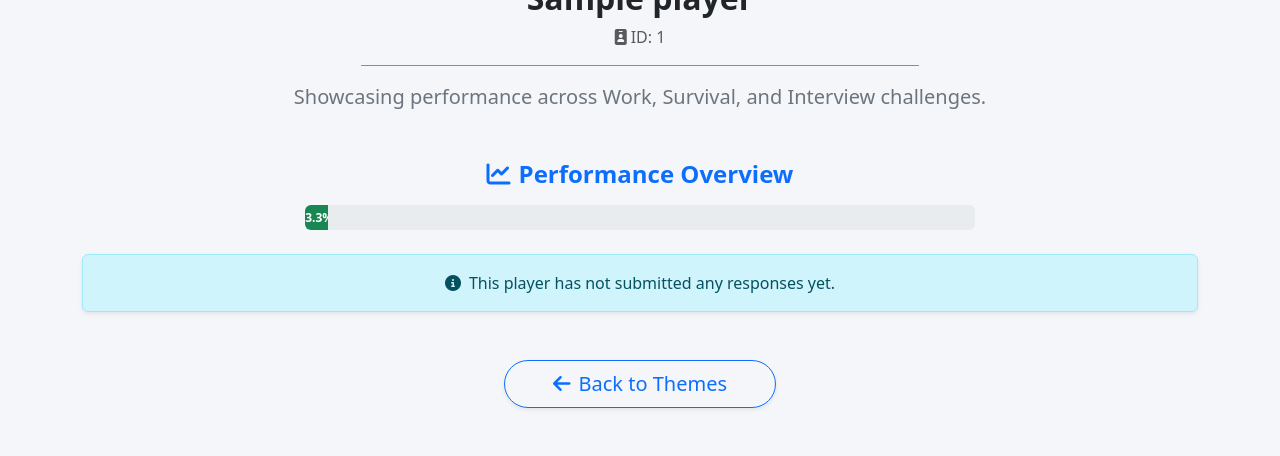
After one commit to Aiworld10/SmartPlay-AI, a FastAPI app: template SmartPlayAI/templates/player_detail.html in a window 1280 px wide. The commit adds this page. Shown: the part 465-921 px from the top of the page. Run offline with FastAPI, Linux system fonts and the light colour scheme; the template is opened without the code that fills it: most values are stand-ins (such as "Sample title", 1, 10 or a date in 2020); parts of the project's set-up code (start-up, migrations or seed data) failed here and were passed over; some libraries are stand-ins or nearby versions.

Commit message:
modifi db for fetch player response, date, adjust router fetching players response, adding page detail

```diff
--- a/SmartPlayAI/main.py
+++ b/SmartPlayAI/main.py
@@ -141,8 +141,16 @@ async def generate_question_form(request: Request):
 async def index(request: Request,
                 current_user: Optional[schemas.PlayerBase] = Depends(optional_current_user)):
     """Render the main index page."""
-    # print("Current user:", current_user)
-    return templates.TemplateResponse(request, "index.html", {"user": current_user})
+    return templates.TemplateResponse(
+        request,
+        "index.html",
+        {
+            "user": current_user,
+            "username": current_user.name if current_user else None,
+            "user_score": current_user.score if current_user else None,
+            "user_id": current_user.id if current_user else None
+        }
+    )
 
 
 @app.get('/leaderboard')
--- a/SmartPlayAI/router/questions.py
+++ b/SmartPlayAI/router/questions.py
@@ -84,6 +84,7 @@ async def get_random_questions(
         }
     )
 
+
 @router.get("/random/api", response_model=schemas.ListQuestionsOut)
 async def get_random_questions_api(
         theme: str = Query(...),
--- /dev/null
+++ b/SmartPlayAI/templates/header.html
@@ -0,0 +1,64 @@
+<!DOCTYPE html>
+<html lang="en">
+
+<head>
+    <meta charset="UTF-8">
+    <title>Welcome to SmartPlayAI</title>
+    <!-- Bootstrap CSS -->
+    <link href="https://cdn.jsdelivr.net/npm/bootstrap@5.3.2/dist/css/bootstrap.min.css" rel="stylesheet">
+    <!-- Font Awesome -->
+    <link rel="stylesheet" href="https://cdnjs.cloudflare.com/ajax/libs/font-awesome/6.4.0/css/all.min.css">
+    <!-- HTMX -->
+    <script src="https://unpkg.com/htmx.org@1.9.10"></script>
+    <style>
+        body {
+            background: #f4f6fa;
+        }
+
+        .container-custom {
+            max-width: 400px;
+            margin: 60px auto;
+            background: #fff;
+            border-radius: 8px;
+            box-shadow: 0 2px 8px rgba(0, 0, 0, 0.08);
+            padding: 32px 24px;
+            text-align: center;
+        }
+    </style>
+</head>
+<header>
+    <nav class="navbar navbar-expand-lg navbar-dark bg-primary mb-4">
+        <div class="container-fluid">
+            <a class="navbar-brand" href="/">
+                <i class="fas fa-brain me-2"></i>SmartPlay AI
+            </a>
+            <div class="d-flex align-items-center gap-3">
+                {% if username %}
+                <!-- Logged-in user -->
+                <span class="text-white">
+                    <i class="fas fa-user me-1"></i>{{ username }}
+                </span>
+                <span class="badge bg-warning text-dark">
+                    <i class="fas fa-star me-1"></i>{{ user_score }}
+                </span>
+                <span class="text-white">
+                    <a href="/players/id/{{ user_id }}" class="text-white text-decoration-none">
+                        <i class="fas fa-id-badge me-1"></i>
+                        ID: {{ user_id }}
+                    </a>
+                </span>
+                <form action="/auth/logout" method="post" style="display: inline; margin: 0;">
+                    <button type="submit" class="btn btn-danger btn-sm">
+                        <i class="fas fa-sign-out-alt me-1"></i>Log Out
+                    </button>
+                </form>
+                {% else %}
+                <!-- Guest user -->
+                <span class="text-white">
+                    <i class="fas fa-user-circle me-1"></i>Welcome, Guest!
+                </span>
+                {% endif %}
+            </div>
+        </div>
+    </nav>
+</header>
--- /dev/null
+++ b/SmartPlayAI/templates/player_detail.html
@@ -0,0 +1,120 @@
+{% include 'header.html' %}
+<div class="container py-5">
+
+    <!-- Player Header / Hero Section -->
+    <div class="text-center mb-5">
+        <div class="position-relative d-inline-block">
+            <img src="https://ui-avatars.com/api/?name={{ player.name }}&background=random&color=fff&size=120"
+                class="rounded-circle shadow-sm mb-3" alt="{{ player.name }}">
+            <span class="position-absolute top-0 start-100 translate-middle badge rounded-pill bg-success fs-6">
+                <i class="fas fa-star me-1"></i>{{ player.score }}
+            </span>
+        </div>
+
+        <h2 class="fw-bold text-dark mb-2">{{ player.name }}</h2>
+        <p class="text-muted">
+            <i class="fas fa-id-badge me-1"></i>ID: {{ player.id }}
+        </p>
+
+        <hr class="w-50 mx-auto opacity-50">
+        <p class="lead text-secondary">Showcasing performance across <strong>Work</strong>, <strong>Survival</strong>,
+            and <strong>Interview</strong> challenges.</p>
+    </div>
+
+    <!-- Response Summary -->
+    <div class="mb-4 text-center">
+        <h4 class="fw-bold text-primary mb-3"><i class="fas fa-chart-line me-2"></i>Performance Overview</h4>
+        <div class="progress mx-auto" style="height: 25px; width: 60%;">
+            {% set max_score = 300 %}
+            {% set percentage = (player.score / max_score * 100) if player.score else 0 %}
+            <div class="progress-bar bg-success fw-semibold" role="progressbar"
+                style="width: {{ percentage if percentage < 100 else 100 }}%">
+                {{ percentage|round(1) }}%
+            </div>
+        </div>
+    </div>
+
+    <!-- Player Responses by Theme -->
+    <div class="accordion shadow-sm rounded-3" id="responseAccordion">
+        {% set themes = {"work":"briefcase", "survival":"campground", "interview":"comments"} %}
+        {% for theme, icon in themes.items() %}
+        {% set theme_responses = responses | selectattr("question_theme", "equalto", theme) | list %}
+        {% if theme_responses %}
+        <div class="accordion-item mb-3 border-0 rounded-3 shadow-sm">
+            <h2 class="accordion-header" id="heading-{{ theme }}">
+                <button class="accordion-button collapsed fw-semibold text-capitalize bg-light" type="button"
+                    data-bs-toggle="collapse" data-bs-target="#collapse-{{ theme }}" aria-expanded="false"
+                    aria-controls="collapse-{{ theme }}">
+                    <i class="fas fa-{{ icon }} me-2 text-primary"></i>{{ theme }} Responses
+                    <span class="badge bg-primary ms-2">{{ theme_responses|length }}</span>
+                </button>
+            </h2>
+            <div id="collapse-{{ theme }}" class="accordion-collapse collapse" aria-labelledby="heading-{{ theme }}"
+                data-bs-parent="#responseAccordion">
+                <div class="accordion-body bg-white">
+
+                    {% for response in theme_responses %}
+                    <div class="card border-0 shadow-sm mb-4 rounded-3">
+                        <div class="card-body">
+                            <h6 class="fw-bold text-primary mb-2">
+                                <i class="fas fa-question-circle me-1"></i>{{ response.question_text }}
+                            </h6>
+                            <p class="mb-1"><strong>Your Answer:</strong> {{ response.response_text }}</p>
+
+                            <div class="d-flex align-items-center justify-content-between mt-2">
+                                <span class="fw-semibold text-secondary">
+                                    <i class="fas fa-bolt me-1"></i>Score:
+                                    <span
+                                        class="{% if response.score >= 4 %}text-success{% elif response.score >= 2 %}text-warning{% else %}text-danger{% endif %}">
+                                        {{ response.score }}
+                                    </span>
+                                </span>
+
+                                {% if response.llm_feedback %}
+                                <button class="btn btn-sm btn-outline-primary" type="button" data-bs-toggle="collapse"
+                                    data-bs-target="#feedback-{{ loop.index }}-{{ theme }}" aria-expanded="false">
+                                    <i class="fas fa-comment-dots me-1"></i>View Feedback
+                                </button>
+                                {% endif %}
+                            </div>
+
+                            {% if response.llm_feedback %}
+                            <div class="collapse mt-3" id="feedback-{{ loop.index }}-{{ theme }}">
+                                <div class="card card-body bg-light border-0">
+                                    <strong>LLM Feedback:</strong>
+                                    <p class="mb-0">{{ response.llm_feedback }}</p>
+                                </div>
+                            </div>
+                            {% endif %}
+
+                            <p class="text-muted small mt-3 mb-0">
+                                <i class="fas fa-clock me-1"></i>
+                                {{ response.created_at.strftime('%B %d, %Y at %I:%M %p') if response.created_at else
+                                'N/A' }}
+                            </p>
+                        </div>
+                    </div>
+                    {% endfor %}
+                </div>
+            </div>
+        </div>
+        {% endif %}
+        {% endfor %}
+    </div>
+
+    {% if not responses %}
+    <div class="alert alert-info text-center mt-4 shadow-sm">
+        <i class="fas fa-info-circle me-2"></i>This player has not submitted any responses yet.
+    </div>
+    {% endif %}
+
+    <!-- Back button -->
+    <div class="text-center mt-5">
+        <a href="/auth/theme-selection" class="btn btn-lg btn-outline-primary px-5 rounded-pill shadow-sm">
+            <i class="fas fa-arrow-left me-2"></i>Back to Themes
+        </a>
+    </div>
+</div>
+
+<!-- Bootstrap JS -->
+<script src="https://cdn.jsdelivr.net/npm/bootstrap@5.3.2/dist/js/bootstrap.bundle.min.js"></script>
```
Also changed, not shown: SmartPlayAI/alembic/versions/0f43517b036e_patch_time_zone.py (added, +46 -0 lines), SmartPlayAI/alembic/versions/2b281c3f428c_add_trigger_for_updateplayer_score_if_.py (added, +32 -0 lines), SmartPlayAI/model/crud.py (+25 -14 lines), SmartPlayAI/model/models.py (+8 -4 lines), SmartPlayAI/model/schemas.py (+7 -5 lines), SmartPlayAI/router/authenticate.py (+33 -24 lines), SmartPlayAI/router/players.py (+63 -7 lines), SmartPlayAI/templates/index.html (+4 -35 lines), SmartPlayAI/templates/theme_selection.html (+10 -21 lines).
